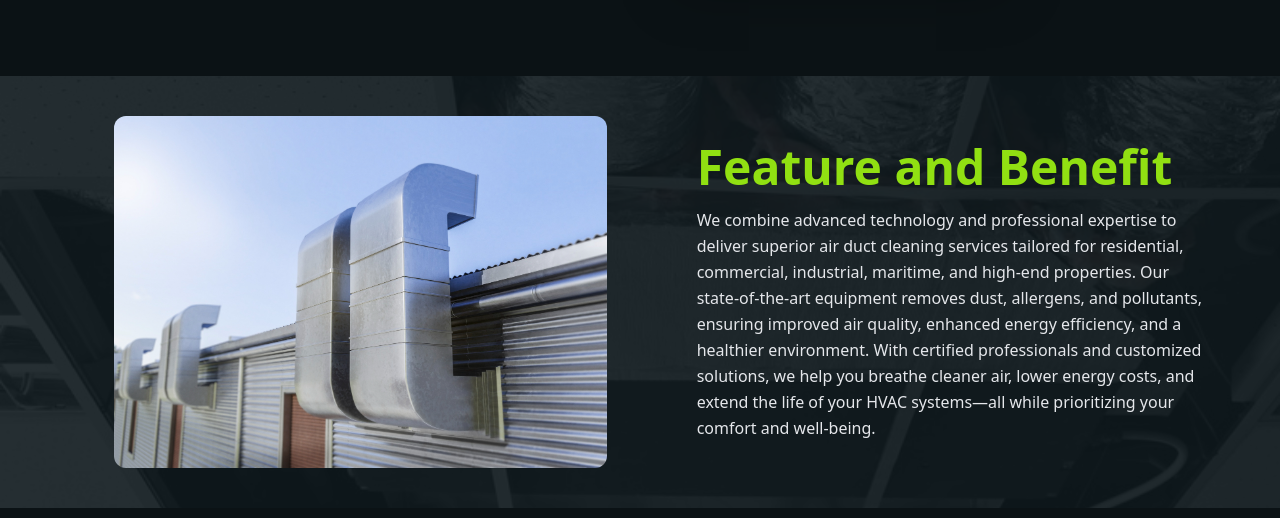
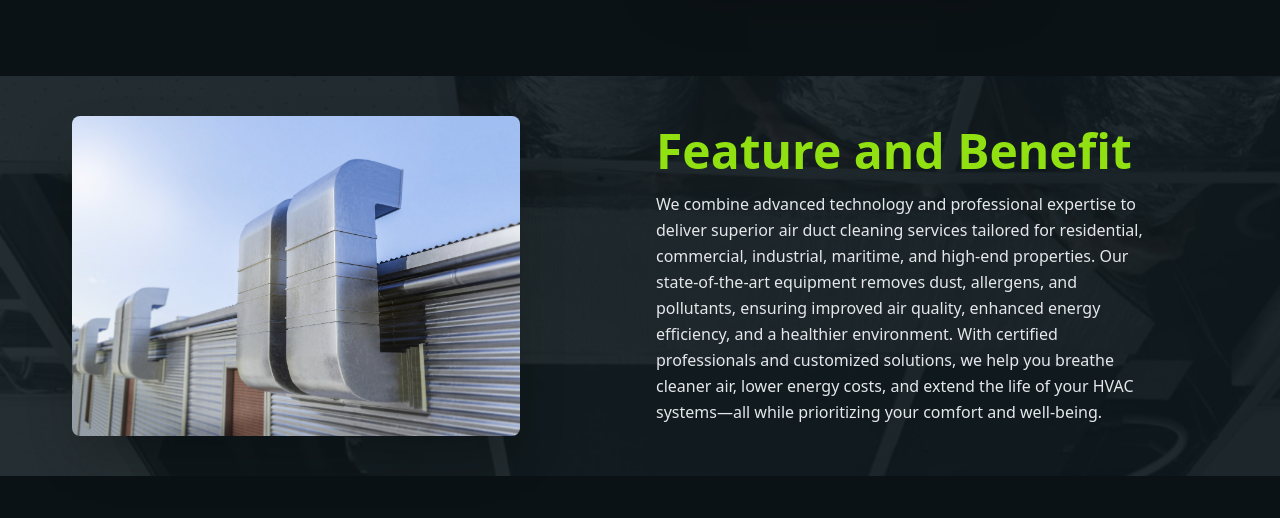
Before and after one commit to Haider-Ali-HA/CleaningWebsite, a React (Vite) app: page / in a window 1280 px wide. Shown: the part 1806-2324 px from the top of the page. Built offline with nearby package versions, Linux system fonts and the light colour scheme.

Commit message:
remove horizontal scroll in home page

```diff
--- a/src/components/home/FeatureAndBenefits.jsx
+++ b/src/components/home/FeatureAndBenefits.jsx
@@ -20,7 +20,7 @@ const FeatureAndBenefits = () => {
         <div className="absolute inset-0 bg-[#0f191d] opacity-90"></div>
       </div>
       <div className="relative w-full  px-4 mx-auto sm:px-6 lg:px-8">
-        <div className="flex flex-col-reverse items-center   gap-y-6 lg:flex-row">
+        <div className="flex flex-col-reverse items-center  justify-center   gap-20 lg:flex-row">
           <motion.div
             ref={refAnimation}
             initial="hidden"
@@ -29,7 +29,7 @@ const FeatureAndBenefits = () => {
           >
             <div className="flex justify-center items-center  px-5 md:px-0 ">
               <img
-                className="rounded-xl w-full   sm:w-[29rem] lg:w-3/4"
+                className="relative rounded-lg shadow-2xl   z-10 w-full max-w-md mx-auto"
                 src={Image}
                 alt="feature and benefits"
               />
@@ -40,12 +40,12 @@ const FeatureAndBenefits = () => {
             initial="hidden"
             animate={isInView ? "visible" : "hidden"}
             variants={fadeInRightAnimation}
-            className="w-full  px-2 sm:pr-10 "
+            className="lg:w-3/6  px-2 sm:px-14"
           >
             <h2 className="text-3xl font-bold leading-tight w-full text-primary sm:text-4xl lg:text-5xl">
               Feature and Benefit
             </h2>
-            <p className="mt-4 text-base leading-relaxed text-gray-200">
+            <p className="mt-4 text-base leading-relaxed text-gray-200 ">
               We combine advanced technology and professional expertise to
               deliver superior air duct cleaning services tailored for
               residential, commercial, industrial, maritime, and high-end
```
